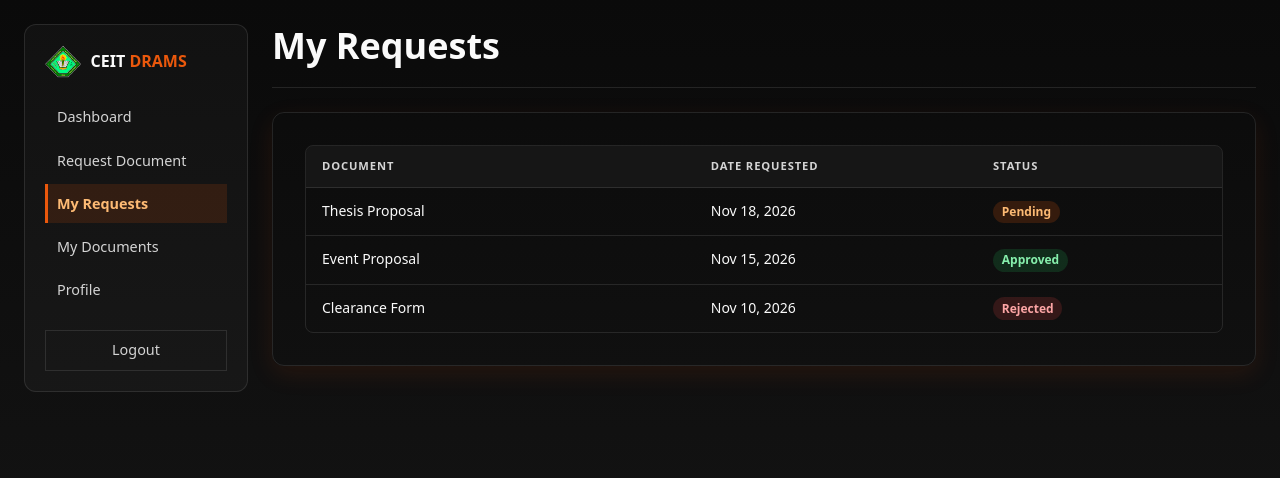
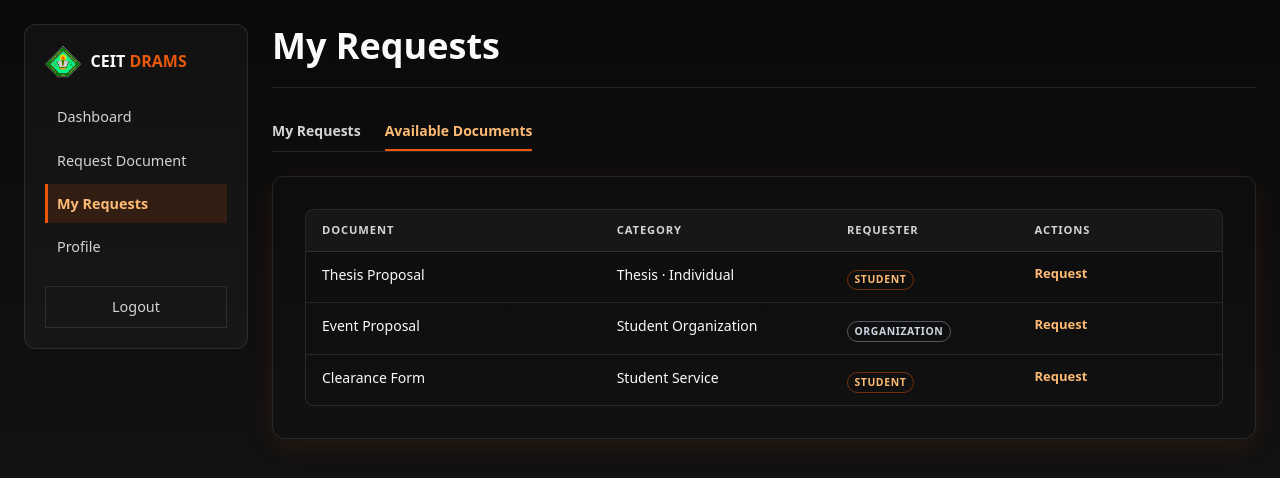
Before and after one commit to Jndv1515/CEIT-DRAMS, a PHP site: page /requests?view=documents in a window 1280 px wide. Shown: the top 478 px of the page. Run offline with PHP 8.4, Linux system fonts and the light colour scheme; some libraries are stand-ins or nearby versions.

Commit message:
feat(requests): add consolidated tabs and actions column

```diff
--- a/app/controllers/RequestController.php
+++ b/app/controllers/RequestController.php
@@ -21,10 +21,22 @@ final class RequestController extends Controller
 
     public function create(): void
     {
+        $documents = require APP_PATH . '/data/documents.php';
+        $selected = trim((string) ($_GET['document'] ?? ''));
+        $valid = false;
+
+        foreach ($documents as $document) {
+            if ($document['name'] === $selected) {
+                $valid = true;
+                break;
+            }
+        }
+
         $this->view('requests/create', [
             'title' => 'Request a Document',
             'activeNav' => 'request',
-            'documents' => require APP_PATH . '/data/documents.php',
+            'documents' => $documents,
+            'selectedDocument' => $valid ? $selected : '',
         ], 'layouts/dashboard');
     }
 
@@ -71,22 +83,49 @@ final class RequestController extends Controller
 
     public function index(): void
     {
+        $view = $_GET['view'] ?? 'requests';
+        $view = in_array($view, ['requests', 'documents'], true) ? $view : 'requests';
+
         $mockData = require APP_PATH . '/data/mock_dashboard.php';
 
         $this->view('requests/index', [
             'title' => 'My Requests',
             'activeNav' => 'requests',
+            'activeView' => $view,
             'requests' => array_merge(submitted_requests(), $mockData['recentRequests']),
+            'documents' => require APP_PATH . '/data/documents.php',
+        ], 'layouts/dashboard');
+    }
+
+    public function show(): void
+    {
+        $id = (string) ($_GET['id'] ?? '');
+        $mockData = require APP_PATH . '/data/mock_dashboard.php';
+        $request = null;
+
+        foreach (array_merge(submitted_requests(), $mockData['recentRequests']) as $item) {
+            if (($item['id'] ?? '') === $id) {
+                $request = $item;
+                break;
+            }
+        }
+
+        if ($request === null) {
+            http_response_code(404);
+            require VIEWS_PATH . '/errors/404.php';
+            return;
+        }
+
+        $this->view('requests/show', [
+            'title' => 'Request Details',
+            'activeNav' => 'requests',
+            'request' => $request,
         ], 'layouts/dashboard');
     }
 
     public function documents(): void
     {
-        $this->view('documents/index', [
-            'title' => 'My Documents',
-            'activeNav' => 'documents',
-            'documents' => require APP_PATH . '/data/documents.php',
-        ], 'layouts/dashboard');
+        $this->redirect('/requests?view=documents');
     }
 
     /**
--- a/app/data/mock_dashboard.php
+++ b/app/data/mock_dashboard.php
@@ -38,6 +38,7 @@ return [
 
     'recentRequests' => [
         [
+            'id' => 'DR-20261118-0001',
             'document' => 'Thesis Proposal',
             'category' => 'Thesis · Individual',
             'type' => 'student',
@@ -45,6 +46,7 @@ return [
             'status' => 'pending',
         ],
         [
+            'id' => 'DR-20261115-0002',
             'document' => 'Event Proposal',
             'category' => 'Student Organization',
             'type' => 'organization',
@@ -52,6 +54,7 @@ return [
             'status' => 'approved',
         ],
         [
+            'id' => 'DR-20261110-0003',
             'document' => 'Clearance Form',
             'category' => 'Student Service',
             'type' => 'student',
--- a/app/views/layouts/dashboard.php
+++ b/app/views/layouts/dashboard.php
@@ -24,7 +24,6 @@ $isCurrent = static fn (string $key): string => $activeNav === $key ? ' aria-cur
                 <a class="<?= $isActive('dashboard') ?>" href="<?= url('/dashboard') ?>"<?= $isCurrent('dashboard') ?>>Dashboard</a>
                 <a class="<?= $isActive('request') ?>" href="<?= url('/request') ?>"<?= $isCurrent('request') ?>>Request Document</a>
                 <a class="<?= $isActive('requests') ?>" href="<?= url('/requests') ?>"<?= $isCurrent('requests') ?>>My Requests</a>
-                <a class="<?= $isActive('documents') ?>" href="<?= url('/documents') ?>"<?= $isCurrent('documents') ?>>My Documents</a>
                 <a class="<?= $isActive('profile') ?>" href="<?= url('/dashboard') ?>"<?= $isCurrent('profile') ?>>Profile</a>
             </nav>
 
--- a/app/views/requests/create.php
+++ b/app/views/requests/create.php
@@ -13,7 +13,10 @@
             <select id="document" name="document" required>
                 <option value="">Select Document Type</option>
                 <?php foreach ($documents as $document): ?>
-                    <option value="<?= e($document['name']) ?>"><?= e($document['name']) ?></option>
+                    <option value="<?= e($document['name']) ?>"
+                        <?= $selectedDocument === $document['name'] ? 'selected' : '' ?>>
+                        <?= e($document['name']) ?>
+                    </option>
                 <?php endforeach; ?>
             </select>
         </div>
--- a/app/views/requests/index.php
+++ b/app/views/requests/index.php
@@ -2,29 +2,60 @@
     <h1 class="page-title">My Requests</h1>
 </section>
 
-<section class="card">
-    <div class="request-table" role="table" aria-label="My document requests">
+<nav class="view-tabs" role="tablist" aria-label="Request views">
+    <a class="view-tab <?= $activeView === 'requests' ? 'active' : '' ?>"
+       href="<?= url('/requests') ?>"
+       role="tab" aria-selected="<?= $activeView === 'requests' ? 'true' : 'false' ?>">My Requests</a>
+    <a class="view-tab <?= $activeView === 'documents' ? 'active' : '' ?>"
+       href="<?= url('/requests') ?>?view=documents"
+       role="tab" aria-selected="<?= $activeView === 'documents' ? 'true' : 'false' ?>">Available Documents</a>
+</nav>
+
+<?php if ($activeView === 'documents'): ?>
+    <section class="card" role="tabpanel" aria-label="Available documents">
+        <div class="request-table request-table-actions" role="table" aria-label="Available document types">
+            <div class="request-row request-head" role="row">
+                <span role="columnheader">Document</span>
+                <span role="columnheader">Category</span>
+                <span role="columnheader">Requester</span>
+                <span role="columnheader">Actions</span>
+            </div>
+
+            <?php foreach ($documents as $document): ?>
+                <div class="request-row" role="row">
+                    <span role="cell" data-label="Document">
+                        <span class="request-document"><?= e($document['name']) ?></span>
+                    </span>
+                    <span role="cell" data-label="Category"><?= e($document['category']) ?></span>
+                    <span role="cell" data-label="Requester">
+                        <span class="requester-badge requester-badge-<?= e($document['type']) ?>">
+                            <?= e(ucfirst($document['type'])) ?>
+                        </span>
+                    </span>
+                    <span role="cell" data-label="Actions">
+                        <span class="action-links">
+                            <a class="action-link"
+                               href="<?= url('/request') ?>?document=<?= rawurlencode($document['name']) ?>">Request</a>
+                        </span>
+                    </span>
+                </div>
+            <?php endforeach; ?>
+        </div>
+    </section>
+<?php else: ?>
+    <section class="card" role="tabpanel" aria-label="My requests">
+        <div class="request-table request-table-actions" role="table" aria-label="My document requests">
             <div class="request-row request-head" role="row">
                 <span role="columnheader">Document</span>
                 <span role="columnheader">Date Requested</span>
                 <span role="columnheader">Status</span>
+                <span role="columnheader">Actions</span>
             </div>
 
             <?php foreach ($requests as $request): ?>
                 <div class="request-row" role="row">
                     <span role="cell" data-label="Document">
-                    <span class="request-document">
-                        <?= e($request['document']) ?>
-                        <?php if (!empty($request['attachment_name'])): ?>
-                            <a class="attachment-icon"
-                               href="<?= url('/attachment') ?>?request=<?= e($request['id']) ?>"
-                               target="_blank" rel="noopener"
-                               title="<?= e($request['attachment_name']) ?>"
-                               aria-label="Open <?= e($request['attachment_name']) ?>">
-                                <?= icon('document') ?>
-                            </a>
-                        <?php endif; ?>
-                    </span>
+                        <span class="request-document"><?= e($request['document']) ?></span>
                     </span>
                     <span role="cell" data-label="Date Requested"><?= e($request['date']) ?></span>
                     <span role="cell" data-label="Status">
@@ -32,7 +63,21 @@
                             <?= e(ucfirst($request['status'])) ?>
                         </span>
                     </span>
+                    <span role="cell" data-label="Actions">
+                        <span class="action-links">
+                            <?php if (!empty($request['id'])): ?>
+                                <a class="action-link"
+                                   href="<?= url('/request-details') ?>?id=<?= e($request['id']) ?>">View</a>
+                            <?php endif; ?>
+                            <?php if (!empty($request['attachment_name'])): ?>
+                                <a class="action-link"
+                                   href="<?= url('/attachment') ?>?request=<?= e($request['id']) ?>"
+                                   target="_blank" rel="noopener">Download</a>
+                            <?php endif; ?>
+                        </span>
+                    </span>
                 </div>
             <?php endforeach; ?>
         </div>
     </section>
+<?php endif; ?>
--- a/assets/css/style.css
+++ b/assets/css/style.css
@@ -660,6 +660,27 @@ main.container {
     border-bottom: 0;
 }
 
+.request-table-actions .request-row {
+    grid-template-columns: minmax(0, 1.3fr) minmax(0, 1fr) minmax(0, 0.8fr) minmax(0, 0.8fr);
+}
+
+.action-links {
+    display: flex;
+    flex-wrap: wrap;
+    gap: 0.75rem;
+}
+
+.action-link {
+    color: #fdba74;
+    font-size: 0.8125rem;
+    font-weight: 600;
+    text-decoration: none;
+}
+
+.action-link:hover {
+    text-decoration: underline;
+}
+
 .request-document {
     display: block;
     font-weight: 500;
@@ -825,8 +846,71 @@ main.container {
     font-size: 0.875rem;
 }
 
+.view-tabs {
+    display: inline-flex;
+    gap: 1.5rem;
+    margin-bottom: 1.5rem;
+    border-bottom: 1px solid var(--border);
+}
+
+.view-tab {
+    padding: 0.5rem 0;
+    border-bottom: 2px solid transparent;
+    color: var(--muted);
+    font-size: 0.875rem;
+    font-weight: 600;
+    text-decoration: none;
+}
+
+.view-tab:hover {
+    color: var(--text);
+}
+
+.view-tab.active {
+    border-bottom-color: var(--primary-light);
+    color: #fdba74;
+}
+
+.document-request-link {
+    color: inherit;
+    font-weight: 500;
+    text-decoration: none;
+}
+
+.document-request-link:hover {
+    color: #fdba74;
+    text-decoration: underline;
+}
+
 .request-card {
     max-width: 44rem;
+}
+
+.detail-list {
+    display: grid;
+    grid-template-columns: repeat(auto-fit, minmax(12rem, 1fr));
+    gap: 1.25rem;
+    margin: 0;
+}
+
+.detail-list div {
+    min-width: 0;
+}
+
+.detail-list dt {
+    margin-bottom: 0.25rem;
+    color: var(--muted);
+    font-size: 0.7rem;
+    font-weight: 600;
+    letter-spacing: 0.08em;
+    text-transform: uppercase;
+}
+
+.detail-list dd {
+    margin: 0;
+    font-size: 0.875rem;
+    line-height: 1.6;
+    overflow-wrap: anywhere;
 }
 
 .request-form {
--- a/index.php
+++ b/index.php
@@ -27,6 +27,7 @@ $router->get('/dashboard', [HomeController::class, 'index']);
 $router->get('/request', [RequestController::class, 'create']);
 $router->post('/request', [RequestController::class, 'store']);
 $router->get('/requests', [RequestController::class, 'index']);
+$router->get('/request-details', [RequestController::class, 'show']);
 $router->get('/documents', [RequestController::class, 'documents']);
 $router->get('/attachment', [RequestController::class, 'attachment']);
 
```
Also changed, not shown: app/views/documents/index.php (deleted, +0 -32 lines), app/views/requests/show.php (added, +65 -0 lines), README.md. Lines whose indentation alone changed are shown as unchanged.
